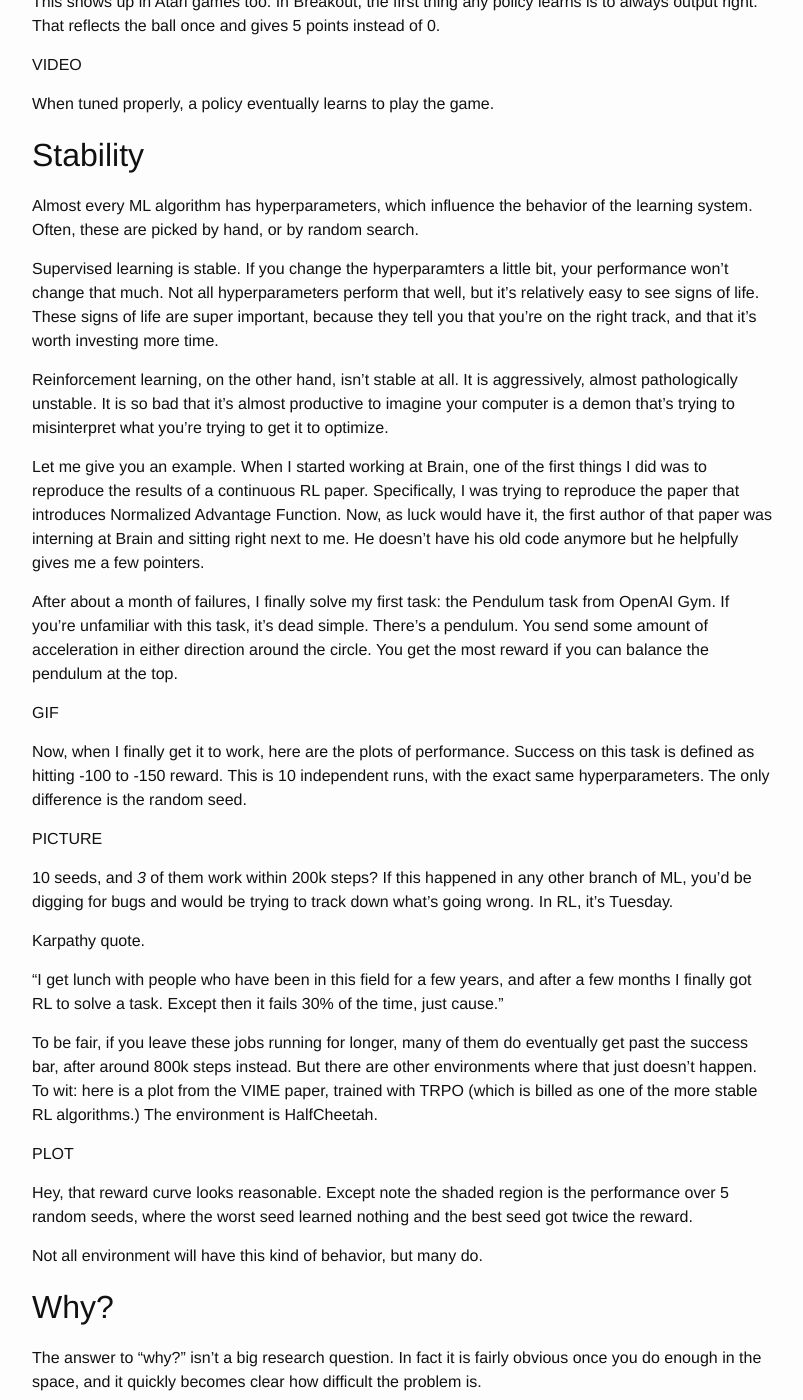
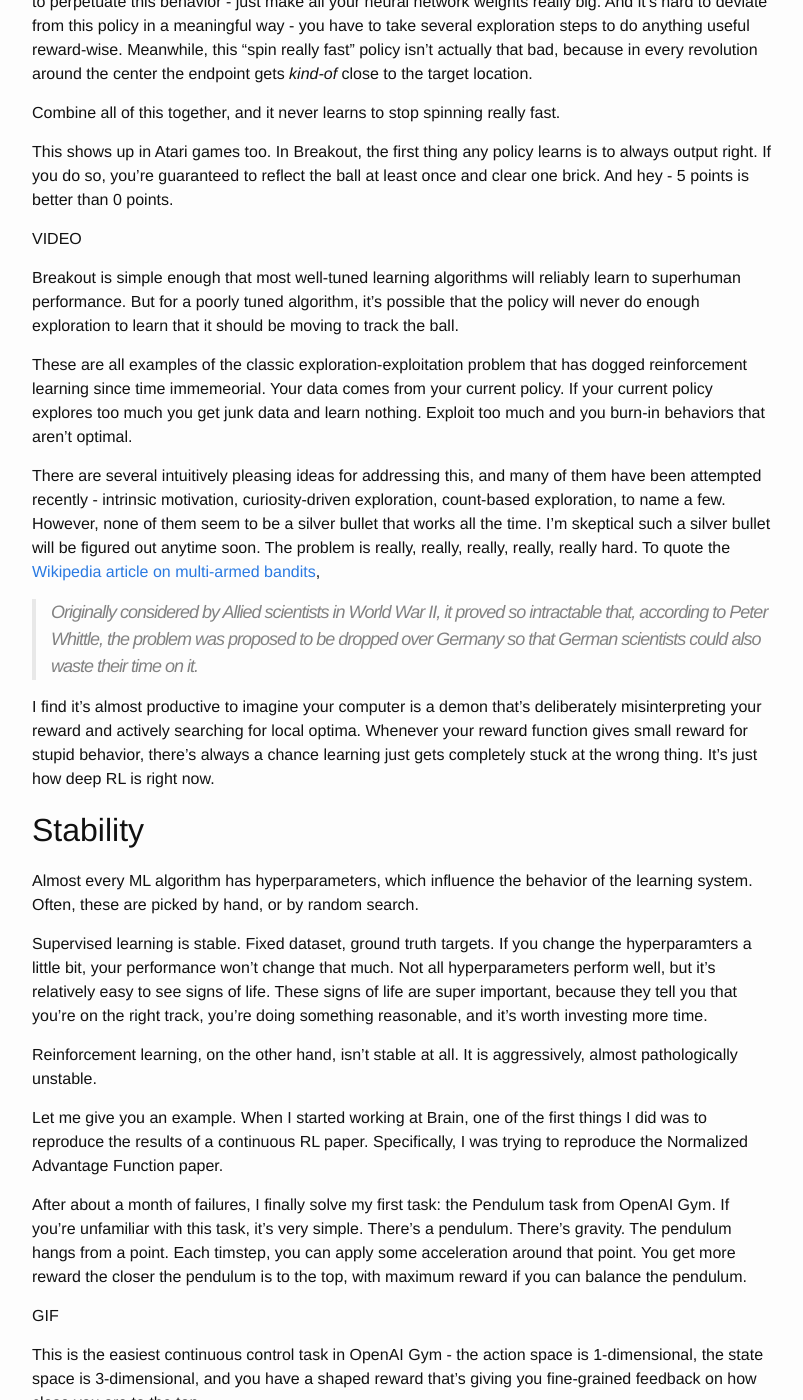
Before and after one commit to alexirpan/alexirpan.github.io, a Jekyll site: the page built from _posts/2017-08-05-rl-hard.markdown, in a window 1280 px wide and 1400 px high, scrolled down 3872 px. Shown: the whole window, without its empty margins (238-1041 px from the left). Built offline with Jekyll 4.4.1, drawn with Linux system fonts in a browser that asks for light colours; nearby versions of some CDN libraries; some of the changed text lies outside the part shown.

Commit message:
Finishing first half for now.

```diff
--- a/_posts/2017-08-05-rl-hard.markdown
+++ b/_posts/2017-08-05-rl-hard.markdown
@@ -47,7 +47,6 @@
 
 Atari games run at 60 frames per second. Take a moment and guess how many frames
 a state-of-the-art DQN takes to train.
-
 
 The answer depends on the game, but let's take a look at a recent Deepmind
 paper, [Rainbow DQN](https://arxiv.org/abs/1710.02298). Over the past 5 years,
@@ -129,81 +128,119 @@
 learning algorithm, it did something, and got positive reward, so it's going to
 keep doing that thing.
 
-Anecdotally, a coworker talked about trying out RL on a toy environment. The
+Here's an anecdote. A coworker talked about trying out RL on a toy environment. The
 episode terminated whenever the agent walked out of bounds. Fairly standard
-stuff. Except, he forgot to add a large negative penalty for terminating this
+stuff. Except, he forgot to add a large negative penalty at the final timestep.
 way. And what ended up happening was that the agent learned to be suicidal if
-it was ever close to getting negative reward, because a quick death that ends in
-0 reward is preferably to a life of -1 reward.
+it was ever close to getting negative reward, because it was too difficult to
+reach positive reward, and a quick death that ends in 0 reward is preferable
+to a long life of -1 reward.
+
+Here's another story. A friend is trying to learn a racing game in Universe.
+The reward is defined by taking a segment of the game screen, and doing OCR on
+the pixels to get a score. In initial exploration, it found that at a certain
+point of the track, the start line was *really close* to the score, and the OCR
+incorrectly interpreted it as a leading 1. This multiplied the reward by 10,
+and so the policy spent all its time trying to manipulate the OCR to fail,
+instead of on actually solving the game. (I have not verified this story in
+any way.)
 
 I know some people like to tell stories about paperclip
-optimizers, but there's no reason to go speculating that far when there are
-present-day examples. You know those MuJoCo environments I talked about? Most
-of them have an extra reward term that penalizes actions of large magnitude.
-Without this, you can get wildly unrealistic behavior.
+optimizers, and those stories have gotten new life with the paperclip game,
+but there's no reason to speculate that far when there are present-day examples
+all the time.
 
 Note that this goes both ways: the DeepMind parkour paper learned several novel
 behaviors by creating environments with difficult-to-traverse terrain, just by
 using a reward of "go forward without falling".
 
 
-Even Given a Reward Oracle, Local Optima in Behavior Space Can Be Hard To Escape
+Even Given a Reward Oracle, Local Optima Can Be Hard To Escape
 ------------------------------------------------------------------------------
 
-A friend once told me a similar issue: they were using RL to train a robot
-learn to move to a point in space, that was defined with respect to a table.
-So the arm learned to move down at the table REALLY FAST, which made the table
-fall down, such that the point *just happened* to move to the arm.
+All the previous examples are commonly called "reward hacking". To me, reward
+hacking implies cleverness,
+or out-of-the-box approaches that give more reward than the intended solution.
 
-Not all of this is even reward hacking. Usually reward hacking implies cleverness
-or out-of-the-box solutions that give more reward than the intended solution.
-But these behaviors aren't clever, and they don't give more reward. They're
-just stupid, a poor solution to the exploration-exploitation tradeoff. Whenever
-your reward function gives small reward for stupid behavior, there's always a
-chance learning just gets completely stuck at the wrong thing. It's just
-how deep RL is, unfortunately.
-
-
-Even Given a Reward Oracle, Local Optima in Behavior Space Can Be Hard To Escape
-------------------------------------------------------------------------------
-
-By behavior space, I mean "the set of possible behaviors an agent might learn
-in this environment". It doesn't mean anything mathematical.
+These are the exceptions. The much more common case is stupidity, poor solutions
+to the exploration-exploitation tradeoff that lead to frustration and so, so
+much pain. And oh do I have stories for this. So many, in fact, that I've had
+to cut some to avoid rambling.
 
 Here's one of my favorite videos. This is an implementation of NAF, learning
 on the HalfCheetah environment.
 
 VIDEO
 
-Now, from an outside perspective, this is stupid, because *of course* you should
-be running on your feet, not by flailing on your back. But that's only because
-we have the outside context to know that running on the end of your feet
-is what's "supposed" to happen. I don't have videos from earlier in training,
-but this is my guess.
+Now, from an outside perspective, this is stupid, because *of course* running
+on your feet is faster than falling on your back and flailing your legs. But
+we can only say that because we have a bunch of prebuilt knowledge that tells
+us running on your feet is a better idea. RL doesn't know this! It sends actions
+and gets back states and rewards. That's it. I don't have videos from earlier
+in the training run, but here is my guess for what happened.
 
-* The robot gets reward for moving forward.
-* Through random exploration, it learns to backflip. This gives a bit of reward
-since it succesfully lunged forward a bit.
-* The policy learned to do this consistently.
-* Once it learned to backflip, it's hard to reorient yourself, forcing the policy
-to learn this back-flailing maneuver.
+* Through random exploration, it learned to fall forward. This gives a bit of
+reward because it's moved forward a bit.
+* It keeps doing that because it got rewarded for it, and the behavior got
+"burned into" the policy. Now it's falling consistently.
+* Through random exploration, from that state it learns a backflip maneuver.
+This gives more reward, because it lunged forward even more.
+* It keeps doing that because it got rewarded for it, and backflipping got
+burned in too. Now it's backflipping consistently.
+
+Once you're backflipping consistently, it's hard to flip yourself upright.
+So the easiest path to high reward is to figure out how to move while lying
+on your back. And thus, this.
+
+SAME VIDEO
 
 Here's another example, on the Reacher environment.
 
 VIDEO
 
-At some point, the policy learned to spin itself really, really fast. It's simple
-to do so - just output the maximum torque allowed at each joint. No single
-deviation is enough to change this behavior, so random exploration isn't enough
-to escape this behavior, and it keeps spinning forever.
+In this run, the initial policy was one that tended to output large accelerations
+in either direction. It's easy to perpetuate this behavior - just make all your
+neural network weights really big. And it's hard to deviate from this policy
+in a meaningful way - you have to take several exploration steps to do anything
+useful reward-wise. Meanwhile, this "spin really fast" policy isn't actually
+that bad, because in every revolution around the center the endpoint gets *kind-of*
+close to the target location.
+
+Combine all of this together, and it never learns to stop spinning really fast.
 
 This shows up in Atari games too. In Breakout, the first thing any policy learns
-is to always output right. That reflects the ball once and gives 5 points instead
-of 0.
+is to always output right. If you do so, you're guaranteed to reflect the
+ball at least once and clear one brick. And hey - 5 points is better than 0
+points.
 
 VIDEO
 
-When tuned properly, a policy eventually learns to play the game.
+Breakout is simple enough that most well-tuned learning algorithms will reliably
+learn to superhuman performance. But for a poorly tuned algorithm, it's possible
+that the policy will never do enough exploration to learn that it should be
+moving to track the ball.
+
+These are all examples of the classic exploration-exploitation problem that has dogged
+reinforcement learning since time immemeorial.
+Your data comes from your current policy. If your current policy explores too
+much you get junk data and learn nothing. Exploit too much and you burn-in
+behaviors that aren't optimal.
+
+There are several intuitively pleasing ideas for addressing this, and many of
+them have been attempted recently - intrinsic motivation, curiosity-driven
+exploration, count-based exploration, to name a few. However, none of them
+seem to be a silver bullet that works all the time.
+I'm skeptical such a silver bullet will be figured out anytime soon. The
+problem is really, really, really, really, really hard. To quote the
+[Wikipedia article on multi-armed bandits](https://en.wikipedia.org/wiki/Multi-armed_bandit),
+
+> Originally considered by Allied scientists in World War II, it proved so intractable that, according to Peter Whittle, the problem was proposed to be dropped over Germany so that German scientists could also waste their time on it.
+
+I find it's almost productive to imagine your computer is a demon that's
+deliberately misinterpreting your reward and actively searching for local optima.
+Whenever your reward function gives small reward for stupid behavior, there's always a
+chance learning just gets completely stuck at the wrong thing. It's just
+how deep RL is right now.
 
 
 Stability
@@ -212,107 +249,90 @@
 Almost every ML algorithm has hyperparameters, which influence the behavior
 of the learning system. Often, these are picked by hand, or by random search.
 
-Supervised learning is stable. If you change the hyperparamters a little bit,
-your performance won't change that much. Not all hyperparameters perform that
+Supervised learning is stable. Fixed dataset, ground truth targets. If you
+change the hyperparamters a little bit,
+your performance won't change that much. Not all hyperparameters perform
 well, but it's relatively easy to see signs of life. These signs of life are
-super important, because they tell you that you're on the right track, and
-that it's worth investing more time.
+super important, because they tell you that you're on the right track, you're
+doing something reasonable, and it's worth investing more time.
 
 Reinforcement learning, on the other hand, isn't stable at all. It is aggressively,
-almost pathologically unstable. It is so bad that it's almost productive to
-imagine your computer is a demon that's trying to misinterpret what you're trying
-to get it to optimize.
+almost pathologically unstable.
 
 Let me give you an example. When I started working at Brain, one of the first
 things I did was to reproduce the results of a continuous RL paper. Specifically,
-I was trying to reproduce the paper that introduces Normalized Advantage Function.
-Now, as luck would have it, the first author of that paper was interning at
-Brain and sitting right next to me. He doesn't have his old code anymore but he
-helpfully gives me a few pointers.
+I was trying to reproduce the Normalized Advantage Function paper.
 
 After about a month of failures, I finally solve my first task: the Pendulum
-task from OpenAI Gym. If you're unfamiliar with this task, it's dead simple.
-There's a pendulum. You send some amount of acceleration in either direction
-around the circle. You get the most reward if you can balance the pendulum at
-the top.
+task from OpenAI Gym. If you're unfamiliar with this task, it's very simple.
+There's a pendulum. There's gravity. The pendulum hangs from a point.
+Each timstep, you can apply some acceleration around that point. You get
+more reward the closer the pendulum is to the top, with maximum reward if
+you can balance the pendulum.
 
 GIF
 
+This is the easiest continuous control task in OpenAI Gym - the action space
+is 1-dimensional, the state space is 3-dimensional, and you have a shaped reward
+that's giving you fine-grained feedback on how close you are to the top.
+
+Why did this take me a month? Well, I was partly learning how TensorFlow worked.
+I also had a bunch of bugs that took a while to pin down.
 Now, when I finally get it to work, here are the plots of performance. Success
 on this task is defined as hitting -100 to -150 reward. This is 10 independent
 runs, with the exact same hyperparameters. The only difference is the random seed.
 
 PICTURE
 
-10 seeds, and *3* of them work within 200k steps? If this happened in any other
-branch of ML, you'd be digging for bugs and would be trying to track down what's
-going wrong. In RL, it's Tuesday.
+10 seeds, and *3* of them work within 200k steps? If this happened in supervised
+learning you'd be digging for bugs in data loading or training to figure out
+why it's so unstable. In reinforcement learning? It's Tuesday.
 
-Karpathy quote.
+<iframe width="560" height="315" src="https://www.youtube.com/embed/iVzAMmpMra8" frameborder="0" allowfullscreen></iframe>
 
-"I get lunch with people who have been in this field for a few years,
-and after a few months I finally got RL to solve a task. Except then it
-fails 30% of the time, just cause."
+To be fair, if you leave these running for longer, many of them do
+eventually get hit the threshold for success, just in 800k steps instead of
+200k steps. But this is still really frustrating. Taking 4 times longer to learn
+by random chance is terrible!
 
-To be fair, if you leave these jobs running for longer, many of them do
-eventually get past the success bar, after around 800k steps instead. But there
-are other environments where that just doesn't happen. To wit: here is a plot
-from the VIME paper, trained with TRPO (which is billed as one of the more stable
+Just to show this isn't a personal complaint: here is a plot from the VIME paper, trained with TRPO (which is billed as one of the more stable
 RL algorithms.) The environment is HalfCheetah.
 
 PLOT
 
-Hey, that reward curve looks reasonable. Except note the shaded region is the
-performance over 5 random seeds, where the worst seed learned nothing and the
+The shaded region is the performance over 5 random seeds. The worst seed learned nothing and the
 best seed got twice the reward.
 
-Not all environment will have this kind of behavior, but many do.
+And here's a [comment from Andrej Karpathy](https://news.ycombinator.com/item?id=13519044),
+from earlier this year, when he was still at OpenAI.
 
+> If it makes you feel any better, I've been doing this for a while and it took me last ~6 weeks to get a from-scratch policy gradients implementation to work 50% of the time on a bunch of RL problems. And I also have a GPU cluster available to me, and a number of friends I get lunch with every day who've been in the area for the last few years.
+>
+> Also, what we know about good CNN design from supervised learning land doesn't seem to apply to reinforcement learning land, because you're mostly bottlenecked by credit assignment / supervision bitrate, not by a lack of a powerful representation. Your ResNets, batchnorms, or very deep networks have no power here.
+>
+> SL wants to work. Even if you screw something up you'll usually get something non-random back. RL must be forced to work. If you screw something up or don't tune something well enough you're exceedingly likely to get a policy that is even worse than random. And even if it's all well tuned you'll get a bad policy 30% of the time, just because.
+>
+> Long story short your failure is more due to the difficulty of deep RL, and much less due to the difficulty of "designing neural networks".
 
-Why?
----------------------------------------------------------------------------
+Instability to random seed is like a canary in a coal mine. If only *randomness in
+the initial conditions* is enough to lead to this much divergence, imagine how
+much an *actual difference in the code* could make.
 
-The answer to "why?" isn't a big research question. In fact it is fairly obvious
-once you do enough in the space, and it quickly becomes clear how difficult the
-problem is.
+Oh that's right. You don't have to imagine.
+The recent [Deep Reinforcement Learning That Matters](https://arxiv.org/abs/1709.06560)
+paper has done this already. It makes a bunch of points that I think were well-known in the RL
+community, but which wasn't packaged together until that paper. In particular,
 
-Everything comes down to the exploration-exploitation tradeoff. The short version
-is this: if you spend too much time on exploration,
+* Changing the non-linearity can give significant differences in performance.
+* Multiplying the rewards by a constant can give significant differences in performance.
+* Different implementations of the same algorithm have different performance.
 
-The core issue is that the data you collect depends on your current policy.
-Let's consider just on-policy learning for now. In on-policy RL, you're trying
-to learn a policy. You initially start by playing randomly. Over time, your policy
-tries things, gets reward signal, and gets updated to try to make good rewards
-happen more often. Importantly, all your data is getting generated online, and
-the data you see at any point depends on your current policy.
+My theory is that RL is very sensitive to both your initialization and to the
+dynamics of your training process, because your data is always collected online
+and the only supervision you get is a single scalar for reward. A policy that
+randomly stumbles onto good training examples will bootstrap itself much
+faster than a policy that doesn't. A policy that fails to discover good training
+examples in time will collapse towards learning nothing at all, as it becomes
+more confident that any deviation it tries will fail.
 
-Very often, there are behaviors that essentially act like local maxima in reward
-space. As an example, consider the Hopper environment.
-
-GIF
-
-In this environment, you want the robot leg to hop forward. You get reward for
-travelling forward, and the episode ends if the leg falls to the ground, which
-happens when the leg falls too far forward.
-
-If you visualize learned policies over time, you usually see the policy first
-learn to jump forward.
-
-This gives a small burst of reward, and then the episode stops.
-
-The correct thing to do is to jump forward, but then start leaning back to
-stabilize in time for another jump...
-
-GIF
-
-but it can be very difficult to learn to explore to this behavior, *because
-if it leans back without learning to land stably, it gets less reward than
-learning to lunge forward.*
-
-If the policy is at a behavior that's far from a behavior that gives higher reward,
-it may learn that any exploration just gives worse performance. Over time the
-policy becomes more and more confident that it's doing the right thing, and
-the policy never recovers learning.
-
-And on the flip side, if the policy gets lucky and explores to a good behavior,
-it can learn much more quickly than another one.
+------------------------------------------
```
